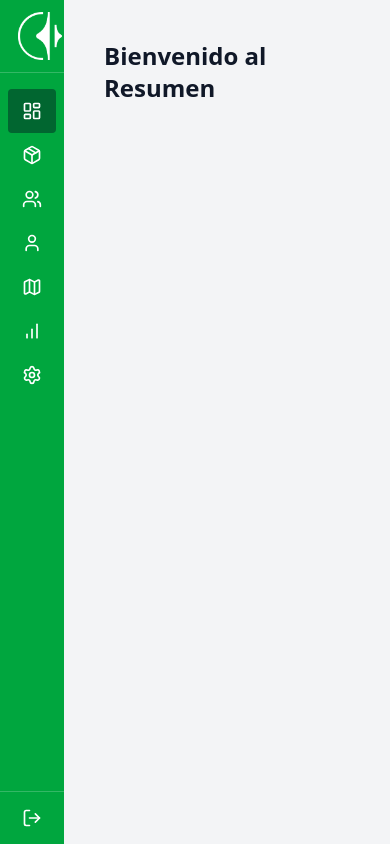
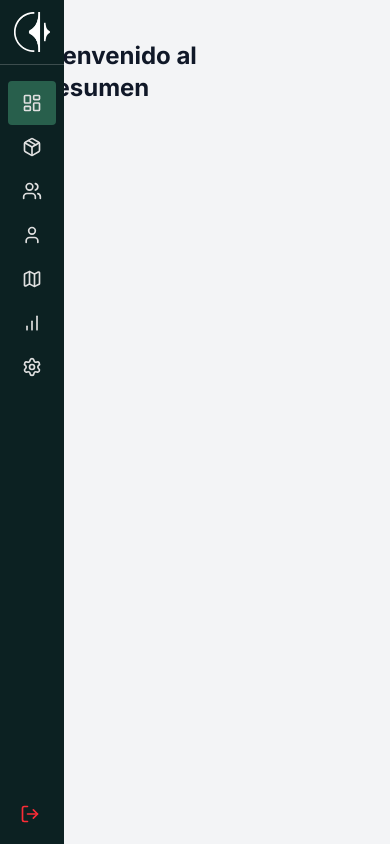
Before and after one commit to AlexanderValencia21/Dashky, a Next.js app: page /dashboard in a window 390 px wide. Built offline with nearby package versions, Linux system fonts and the light colour scheme; sample sign-in values are in the browser's storage.

Commit message:
adding colors and mobile desing for some components

```diff
--- a/app/dashboard/layout.tsx
+++ b/app/dashboard/layout.tsx
@@ -1,19 +1,25 @@
+'use client'
 import { SidebarProvider } from "@/context/sidebar-context";
 import Sidebar from "@/components/layout/Sidebar";
-//import Header from "@/components/Header";
-
+import { useSidebar } from "@/context/sidebar-context";
+import clsx from "clsx";
 export default function DashboardLayout({
   children,
 }: {
   children: React.ReactNode;
 }) {
+    const { desktopCompact } = useSidebar();
   return (
     <SidebarProvider>
-      <Sidebar />
-      <div className="min-h-screen bg-gray-100 transition-all duration-300 md:pl-64">
-        {/* Header solo visible en móvil */}
-
-        <main className="p-4">{children}</main>
+      <div className="flex">
+        <Sidebar />
+        <main className={clsx(
+          "min-h-screen bg-gray-100 w-full transition-all duration-300",
+          "md:ml-16",
+          desktopCompact ? "md:ml-16" : "md:ml-64"
+        )}>
+          <div className="p-4">{children}</div>
+        </main>
       </div>
     </SidebarProvider>
   );
--- a/app/dashboard/page.tsx
+++ b/app/dashboard/page.tsx
@@ -5,7 +5,7 @@ import PrivateRoute from "@/components/auth/private-route"
 export default function DashboardPage() {
   return (
     <PrivateRoute>
-      <div className="p-6">
+      <div className="p-6 bg-[e0e0e0]" >
         <h1 className="text-2xl font-bold">Bienvenido al Resumen</h1>
         {/* Aquí irán los gráficos, tablas, etc */}
       </div>
--- a/app/globals.css
+++ b/app/globals.css
@@ -1,17 +1,55 @@
 @import "tailwindcss";
 @import "tw-animate-css";
+@import url('https://use.typekit.net/rsp8ycm.css');
+:root {
+  --font-titles: 'Raleway', sans-serif;
+  /* Paleta corporativa */
+  --corporate-dark: #0c2122;       /* Dark Jungle Green */
+  --corporate-ocean: #5fbfb8;      /* Ocean Green */
+  --corporate-malachite: #65db8b;  /* Light Malachite Green */
+  --corporate-white: #e0e0e0;
+  --corporate-slate:rgb(40, 95, 76);
+  --corporate-black: #08191A;   /* Chinese White */
+}
 
-body {
-  margin-left: 4rem; /* Mobile */
+/* Clases para los colores */
+.bg-corporate-dark {
+  background-color: var(--corporate-dark);
+}
+.bg-corporate-black {
+  background-color: var(--corporate-black);
+}
+.bg-corporate-slate {
+  background-color: var(--corporate-slate);
+}
+.bg-corporate-ocean {
+  background-color: var(--corporate-ocean);
+}
+.bg-corporate-malachite {
+  background-color: var(--corporate-malachite);
+}
+.text-corporate-white {
+  color: var(--corporate-white);
+}
+.border-corporate-dark {
+  border-color: var(--corporate-dark);
+}
+.hover\:bg-corporate-ocean:hover {
+  background-color: var(--corporate-ocean);
+}
+.hover\:bg-corporate-black:hover {
+  background-color: var(--corporate-black);
+}
+main {
+  width: calc(100% - 4rem);
+  transition: margin-left 0.3s ease; /* Resta el ancho del sidebar */
 }
 
 @media (min-width: 768px) {
-  body {
-    margin-left: 16rem; /* Desktop expandido por defecto */
-    transition: margin-left 0.3s ease;
+  main {
+    width: calc(100% - 16rem); /* Desktop expandido */
   }
-
-  body.compact-sidebar {
-    margin-left: 4rem; /* Desktop compacto */
+  .compact-sidebar main {
+    width: calc(100% - 4rem); /* Desktop compacto */
   }
 }
--- a/app/layout.tsx
+++ b/app/layout.tsx
@@ -12,7 +12,7 @@ export const metadata:Metadata={
 export default function RootLayout({children}:{children:React.ReactNode}){
   return (
     <html lang="es">
-      <body className={inter.className+'bg-gray-100 text-gray-900'}>
+      <body className={`${inter.className} bg-gray-100 text-gray-900`}>
         {children}
       </body>
     </html>
--- a/components/layout/Logo.tsx
+++ b/components/layout/Logo.tsx
@@ -9,11 +9,12 @@ export default function Logo({ compact }: LogoProps) {
   return (
     <div className={clsx(
       "p-3 border-b border-white/20",
-      compact ? "px-2" : "px-4"  // Ajuste de padding
+      compact ? "px-2" : "px-3",
+      "flex justify-center"  // Ajuste de padding
     )}>
       <div className={clsx(
-        "relative transition-all duration-300",
-        compact ? "w-10 h-10" : "w-12 h-12"  // Dos tamaños posibles
+        "relative",
+        compact ? "w-10 h-10" : "w-10 h-10"  // Dos tamaños posibles
       )}>
         <Image
           src="/images/logoLogin.png"
@@ -26,7 +27,7 @@ export default function Logo({ compact }: LogoProps) {
 
       {/* Texto opcional (para versión desktop expandida) */}
       {!compact && (
-        <p className="mt-2 text-center text-white text-xs font-medium hidden md:block">
+        <p className="mt-2 ml-8 text-center text-white text-lg font-medium hidden md:block">
           Dashky
         </p>
       )}
--- a/components/layout/Sidebar.tsx
+++ b/components/layout/Sidebar.tsx
@@ -1,5 +1,4 @@
 "use client";
-
 import Link from "next/link";
 import { usePathname, useRouter } from "next/navigation";
 import { SIDEBAR_LINKS, SIDEBAR_BOTTOM_LINK } from "@/constants/sidebar";
@@ -9,31 +8,38 @@ import { useSidebar } from "@/context/sidebar-context";
 
 export default function Sidebar() {
   const pathname = usePathname();
-  const {  mobileOpen, desktopCompact } = useSidebar();
+  const { mobileOpen, desktopCompact, toggleMobile} = useSidebar();
   const router = useRouter();
 
   const handleLogout = () => {
     localStorage.removeItem("auth");
     router.push("/login");
   };
+
   return (
     <>
       {/* Overlay para móvil */}
       {!mobileOpen && (
-        <div className="md:hidden fixed inset-0 bg-black/50 z-30" />
+        <div className="md:hidden fixed inset-0 bg-black/50 z-30"
+        onClick={toggleMobile}/>
       )}
 
       <aside className={clsx(
-        "fixed top-0 left-0 h-full bg-green-600 text-white flex flex-col z-40",
+        "fixed top-0 left-0 h-full flex flex-col z-40",
         "transition-all duration-300",
+        // Colores corporativos
+        "bg-corporate-dark", // Dark Jungle Green
+        "text-corporate-white", // Chinese White
         // Mobile
-        "w-16 md:w-64", // Base width
+        "w-16 transform", // Compacto en móvil
         {
-          // Comportamiento móvil
-          "-translate-x-full md:translate-x-0": !mobileOpen,
-          // Comportamiento desktop
-          "md:w-16": desktopCompact,
-        }
+          "-translate-x-full": !mobileOpen,
+          "translate-x-0": mobileOpen,
+        },
+        // Desktop
+        "md:translate-x-0",
+        "md:w-16",          // Compacto por defecto
+        !desktopCompact && "md:w-64"
       )}>
         <Logo compact={desktopCompact} />
 
@@ -43,31 +49,36 @@ export default function Sidebar() {
               key={href}
               href={href}
               className={clsx(
-                "flex items-center mx-2 p-3 rounded hover:bg-green-700",
+                "flex items-center mx-2 p-3 rounded transition-colors",
                 "justify-center md:justify-start",
-                pathname === href && "bg-green-800",
+                pathname === href ? "bg-corporate-slate" : "hover:bg-corporate-black", // Malachite/Ocean Green
                 !desktopCompact && "md:px-4"
               )}
               title={label}
             >
               <Icon className="w-5 h-5" />
               {!desktopCompact && (
-                <span className="ml-3 hidden md:block text-sm">{label}</span>
+                <span className="font-titles ml-3 hidden md:block text-sm">{label}</span>
               )}
             </Link>
           ))}
         </nav>
 
         {/* Logout */}
-        <div className="p-2 border-t border-white/20">
+        <div className="mt-auto p-2 border-t border-corporate-dark"> {/* Dark Jungle Green */}
           <button
             onClick={handleLogout}
-            className="flex items-center justify-center w-full p-2 hover:bg-green-700 rounded"
+            className={clsx(
+              "flex items-center w-full p-3 rounded",
+              "text-red-500 hover:text-red-400",
+              "hover:bg-corporate-black/20", // Ocean Green
+              desktopCompact ? "justify-center" : "justify-start"
+            )}
             title="Cerrar sesión"
           >
             <SIDEBAR_BOTTOM_LINK.icon className="w-5 h-5" />
             {!desktopCompact && (
-              <span className="ml-3 hidden md:block text-sm">Cerrar sesión</span>
+              <span className="ml-3 hidden md:block text-md">Cerrar sesión</span>
             )}
           </button>
         </div>
```
